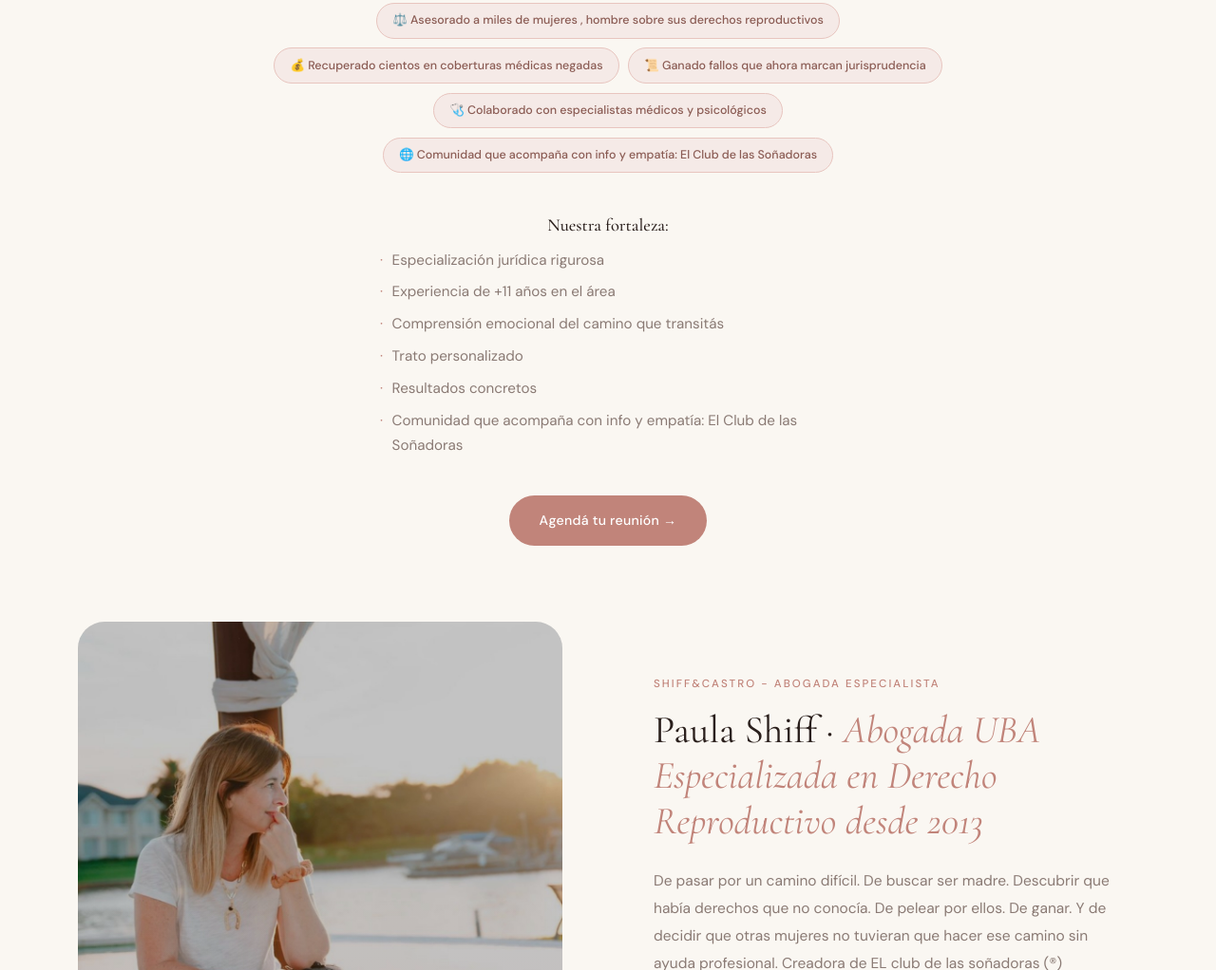
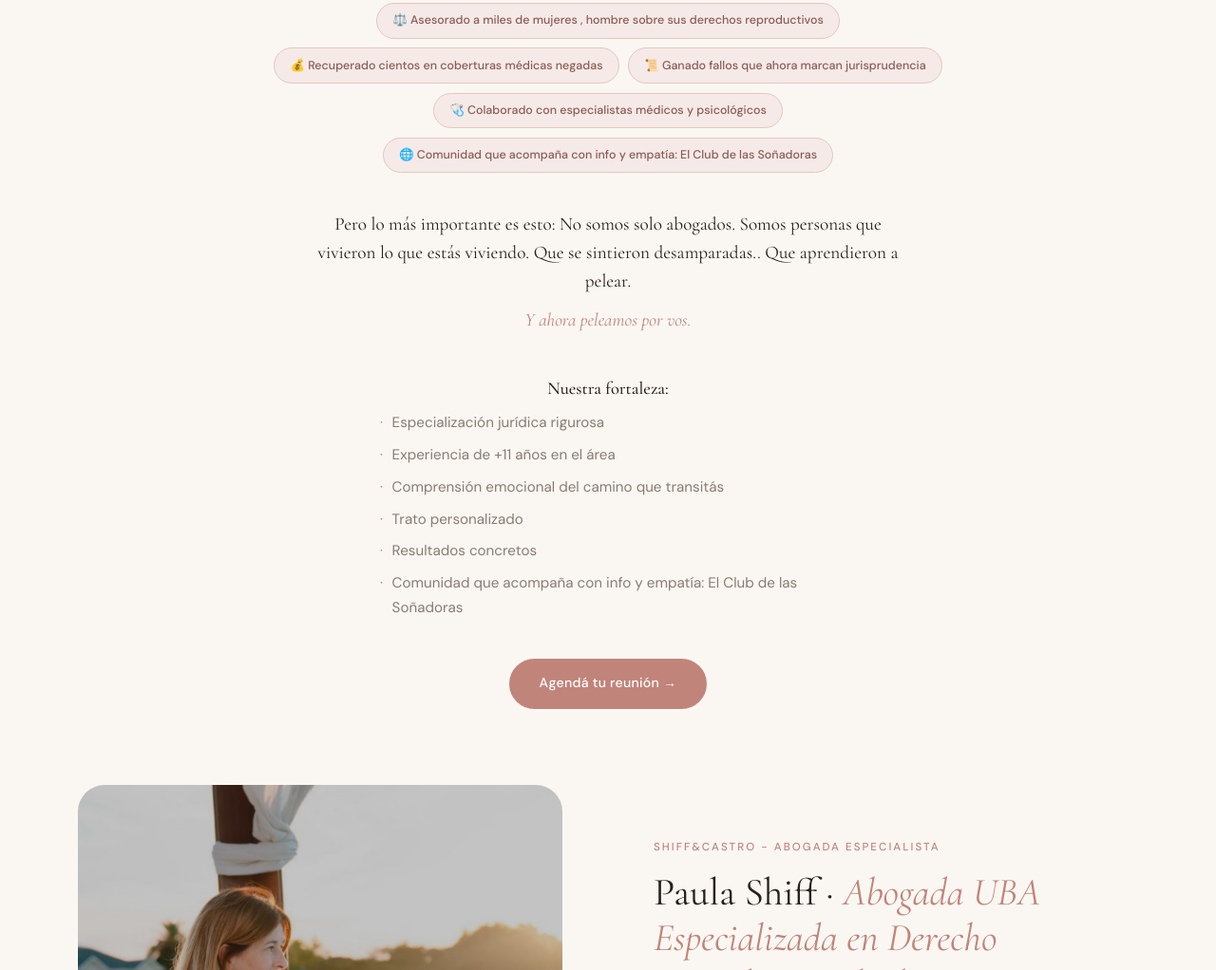
Before and after one commit to CharlyHR/elclubdelassoniadoras, a plain HTML site: page index.html in a window 1280 px wide. Shown: the part 2272-3294 px from the top of the page at 95% size. Drawn offline with nearby package versions, Linux system fonts and the light colour scheme.

Commit message:
nosodiiss234

```diff
--- a/index.html
+++ b/index.html
@@ -1584,6 +1584,13 @@
           <span class="badge">🩺 Colaborado con especialistas médicos y psicológicos</span>
           <span class="badge">🌐 Comunidad que acompaña con info y empatía: El Club de las Soñadoras</span>
         </div>
+
+        <p style="font-family:var(--font-display);font-size:1.2rem;font-weight:400;line-height:1.55;color:var(--dark);max-width:620px;margin:0 auto 0.6rem">
+          Pero lo más importante es esto: No somos solo abogados. Somos personas que vivieron lo que estás viviendo. Que se sintieron desamparadas.. Que aprendieron a pelear.
+        </p>
+        <p style="font-family:var(--font-display);font-style:italic;font-size:1.2rem;color:var(--rose);max-width:620px;margin:0 auto 2.5rem">
+          Y ahora peleamos por vos.
+        </p>
 
         <p style="font-family:var(--font-display);font-size:1.15rem;font-weight:500;color:var(--dark);margin-bottom:0.5rem">Nuestra fortaleza:</p>
         <ul style="list-style:none;display:flex;flex-direction:column;gap:0.5rem;max-width:480px;margin:0 auto 2.5rem;text-align:left">
```
